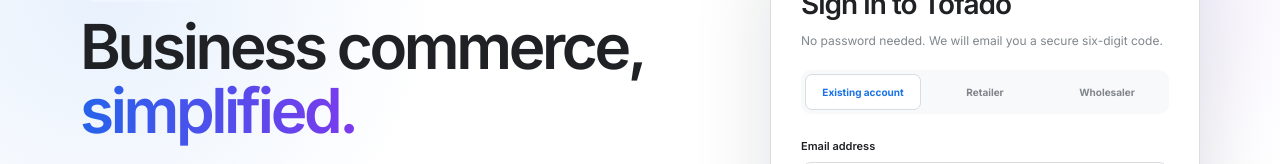
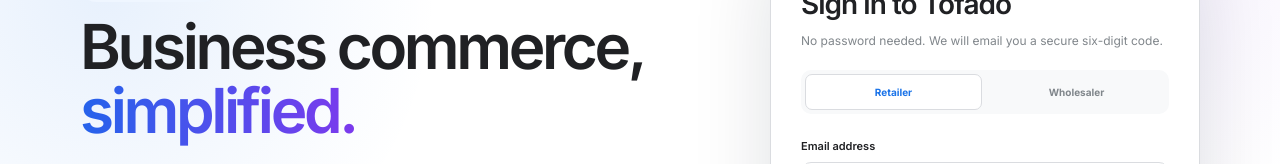
Before and after one commit to doavailllc-hub/tofado, a React (Vite) app in the folder merchant-client/: page /login in a window 1280 px wide. Shown: the part 213-377 px from the top of the page. Built offline with nearby package versions, Linux system fonts and the light colour scheme; no server answers.

Commit message:
Simplify merchant login role selection

```diff
--- a/merchant-client/src/pages/Login-Google.css
+++ b/merchant-client/src/pages/Login-Google.css
@@ -211,7 +211,7 @@
 
 .google-role-picker {
   display: grid;
-  grid-template-columns: repeat(3, 1fr);
+  grid-template-columns: repeat(2, 1fr);
   gap: 6px;
   margin-top: 20px;
   padding: 4px;
--- a/merchant-client/src/pages/Login.jsx
+++ b/merchant-client/src/pages/Login.jsx
@@ -23,7 +23,7 @@
 export default function Login() {
   const [email, setEmail] = useState("");
   const [code, setCode] = useState("");
-  const [role, setRole] = useState("");
+  const [role, setRole] = useState("retailer");
   const [stage, setStage] = useState("email");
   const [sending, setSending] = useState(false);
   const [error, setError] = useState("");
@@ -161,7 +161,7 @@
           </div>
 
           <div className="google-role-picker" aria-label="Account type">
-            {[["", "Existing account"], ["retailer", "Retailer"], ["wholesaler", "Wholesaler"]].map(([value, label]) => (
+            {[["retailer", "Retailer"], ["wholesaler", "Wholesaler"]].map(([value, label]) => (
               <button key={label} type="button" className={role === value ? "active" : ""} onClick={() => setRole(value)}>{label}</button>
             ))}
           </div>
```
